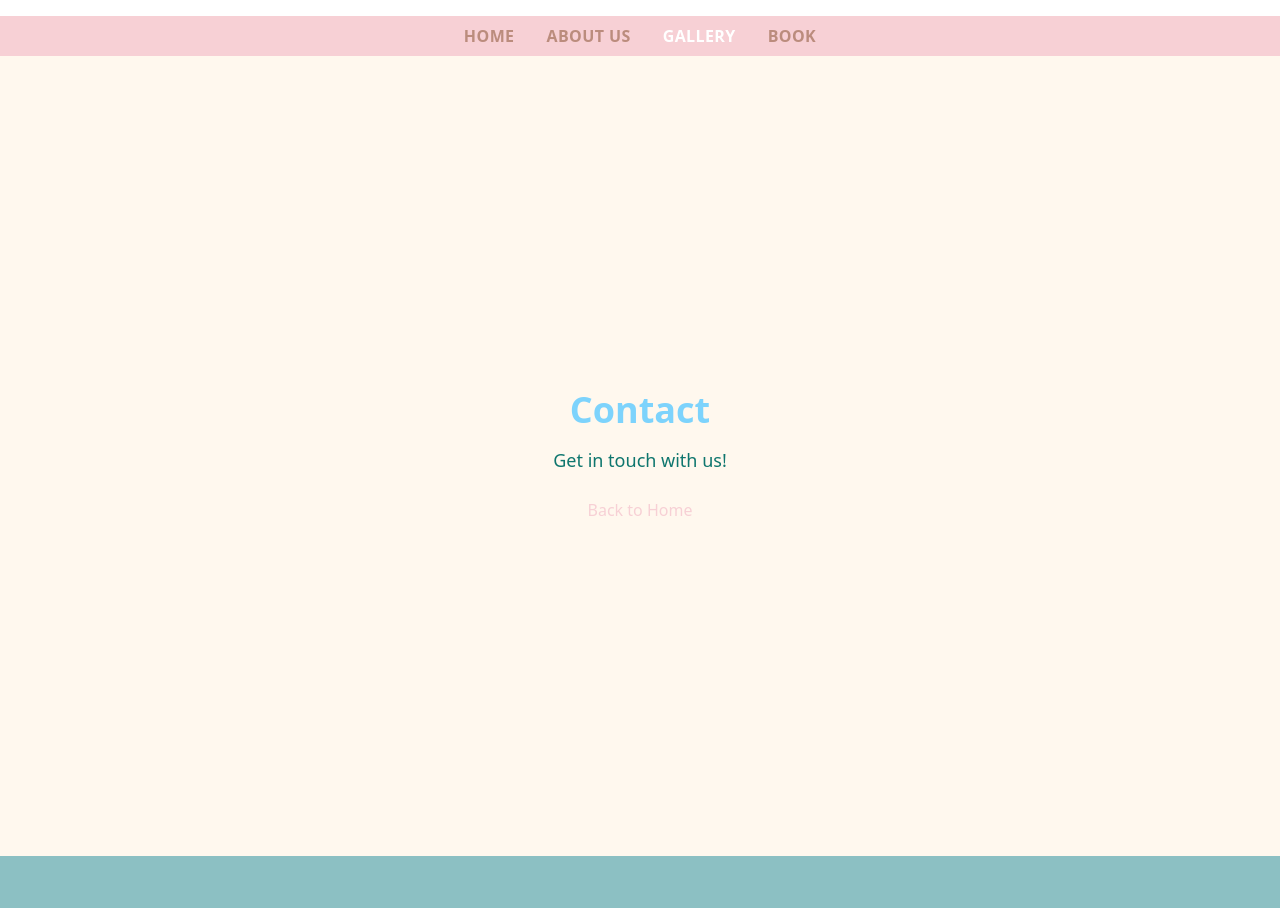
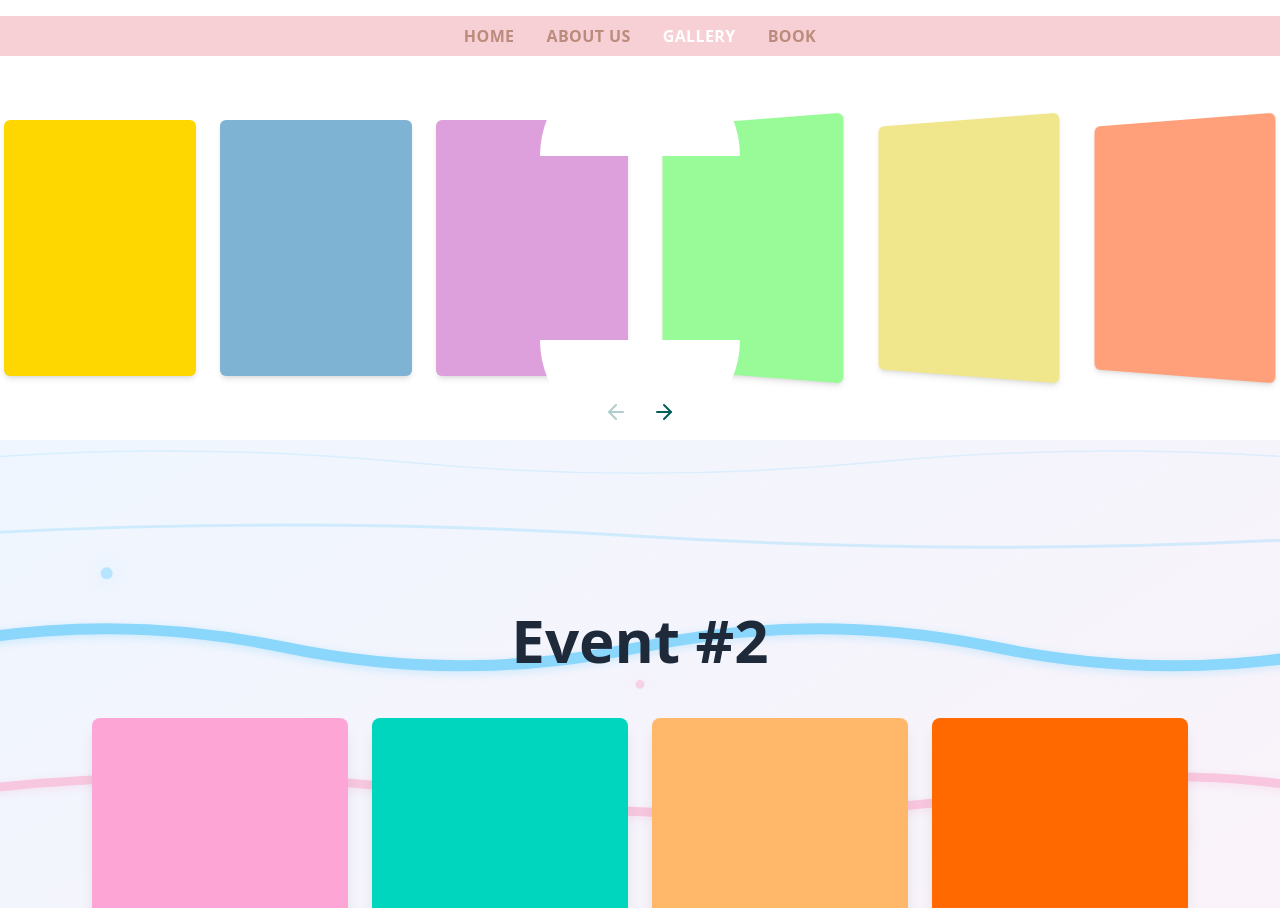
Before and after one commit to Jomar77/SEBS-Website, a React (Vite) app in the folder sebs-website/: page /gallery in a window 1280 px wide. Shown: the part 100-1008 px from the top of the page. Built offline with nearby package versions, Linux system fonts and the light colour scheme.

Commit message:
Gallery things

```diff
--- a/sebs-website/package.json
+++ b/sebs-website/package.json
@@ -15,6 +15,7 @@
     "@fullcalendar/react": "^6.1.17",
     "@tailwindcss/vite": "^4.1.4",
     "gsap": "^3.13.0",
+    "lucide-react": "^0.525.0",
     "react": "^19.0.0",
     "react-dom": "^19.0.0",
     "react-icons": "^5.5.0",
--- /dev/null
+++ b/sebs-website/src/Components/Gallery/ParallaxCarousel.css
@@ -0,0 +1,87 @@
+/* filepath: c:\Users\jomna\Documents\GitHub\SEBS-Website\sebs-website\src\Components\Gallery\ParallaxCarousel.css */
+.curved-carousel-container {
+  width: 100%;
+  height: 500px;
+  overflow: hidden;
+  position: relative;
+  background: linear-gradient(135deg, #f8fafc 0%, #e2e8f0 100%);
+  display: flex;
+  align-items: center;
+  justify-content: center;
+}
+
+.curved-carousel {
+  position: relative;
+  width: 100%;
+  height: 100%;
+  perspective: 1200px;
+  perspective-origin: center center;
+}
+
+.carousel-cards {
+  position: absolute;
+  top: 50%;
+  left: 50%;
+  transform: translate(-50%, -50%);
+  transform-style: preserve-3d;
+  width: 100%;
+  height: 100%;
+}
+
+.carousel-card {
+  position: absolute;
+  width: 280px;
+  height: 320px;
+  border-radius: 20px;
+  box-shadow: 0 20px 40px rgba(0, 0, 0, 0.2);
+  cursor: pointer;
+  top: 50%;
+  left: 50%;
+  transform: translate(-50%, -50%);
+  transition: all 0.3s ease;
+  backface-visibility: hidden;
+}
+
+.carousel-controls {
+  position: absolute;
+  top: 50%;
+  transform: translateY(-50%);
+  left: 2rem;
+  right: 2rem;
+  display: flex;
+  justify-content: space-between;
+  pointer-events: none;
+  z-index: 10;
+}
+
+.carousel-controls button {
+  pointer-events: auto;
+}
+
+/* Mobile Responsive */
+@media (max-width: 768px) {
+  .curved-carousel-container {
+    height: 400px;
+  }
+
+  .carousel-card {
+    width: 200px;
+    height: 240px;
+  }
+
+  .carousel-controls {
+    left: 1rem;
+    right: 1rem;
+  }
+}
+
+@media (max-width: 480px) {
+  .curved-carousel-container {
+    height: 350px;
+  }
+
+  .carousel-card {
+    width: 160px;
+    height: 200px;
+  }
+}
--- /dev/null
+++ b/sebs-website/src/Components/Gallery/ParallaxCarousel.jsx
@@ -0,0 +1,70 @@
+import React, { useState } from 'react';
+import { ArrowLeft, ArrowRight } from 'lucide-react';
+
+const CarouselWithMask = ({ panels }) => {
+  const [index, setIndex] = useState(0);
+  const visibleCount = 4;
+
+  const handlePrev = () => {
+    setIndex((prev) => Math.max(prev - 1, 0));
+  };
+
+  const handleNext = () => {
+    setIndex((prev) => Math.min(prev + 1, panels.length - visibleCount));
+  };
+
+  return (
+    <div className="relative w-full bg-white py-16 overflow-hidden">
+      {/* Top semi-circle */}
+      <div className="absolute top-0 left-1/2 -translate-x-1/2 z-20 pointer-events-none">
+        <svg width="200" height="100" viewBox="0 0 200 100">
+          <path d="M0,100 A100,100 0 0,1 200,100" fill="white" />
+        </svg>
+      </div>
+
+      {/* Carousel container */}
+      <div className="flex justify-center items-center gap-4 relative z-10">
+        <div className="flex gap-6 transition-transform duration-500" style={{ transform: `translateX(-${index * 25}%)` }}>
+          {panels.map((color, i) => (
+            <div
+              key={i}
+              className="w-48 h-64 rounded-md shadow-md"
+              style={{
+                backgroundColor: color,
+                transform: 'perspective(600px) rotateY(' + (i < index ? 20 : i > index + visibleCount - 1 ? -20 : 0) + 'deg)',
+                transition: 'transform 0.5s ease',
+              }}
+            ></div>
+          ))}
+        </div>
+      </div>
+
+      {/* Bottom semi-circle */}
+      <div className="absolute bottom-0 left-1/2 -translate-x-1/2 z-20 pointer-events-none">
+        <svg width="200" height="100" viewBox="0 0 200 100">
+          <path d="M0,0 A100,100 0 0,0 200,0" fill="white" />
+        </svg>
+      </div>
+
+      {/* Navigation buttons */}
+      <div className="absolute bottom-4 left-1/2 -translate-x-1/2 z-30 flex gap-6">
+        <button
+          onClick={handlePrev}
+          disabled={index === 0}
+          className="text-teal-800 disabled:opacity-30"
+        >
+          <ArrowLeft />
+        </button>
+        <button
+          onClick={handleNext}
+          disabled={index >= panels.length - visibleCount}
+          className="text-teal-800 disabled:opacity-30"
+        >
+          <ArrowRight />
+        </button>
+      </div>
+    </div>
+  );
+};
+
+export default CarouselWithMask;
--- /dev/null
+++ b/sebs-website/src/Components/Gallery/RecentEvent.jsx
@@ -0,0 +1,43 @@
+import WavePattern from '../Common/WavePattern';
+import { Link } from 'react-router-dom';
+
+export default function RecentEvent() {
+  return (
+    <div className="relative min-h-screen w-full overflow-hidden bg-gradient-to-br from-blue-50 to-pink-50">
+      {/* Wave Pattern Background */}
+      <div className="absolute inset-0 z-0">
+        <WavePattern />
+      </div>
+
+      {/* Content Overlay */}
+      <div className="relative z-10 flex flex-col items-center justify-center min-h-screen p-8">
+        {/* Event Title */}
+        <h1 className="text-6xl font-bold text-gray-800 mb-12 text-center">
+          Event #2
+        </h1>
+
+        {/* Colored Squares Grid */}
+        <div className="grid grid-cols-2 lg:grid-cols-4 gap-6 mb-12">
+          {/* Pink Square */}
+          <div className="w-64 h-64 bg-pink-300 rounded-lg shadow-lg hover:shadow-xl transition-shadow duration-300 hover:scale-105 transform transition-transform"></div>
+
+          {/* Teal Square */}
+          <div className="w-64 h-64 bg-teal-400 rounded-lg shadow-lg hover:shadow-xl transition-shadow duration-300 hover:scale-105 transform transition-transform"></div>
+
+          {/* Orange Square */}
+          <div className="w-64 h-64 bg-orange-300 rounded-lg shadow-lg hover:shadow-xl transition-shadow duration-300 hover:scale-105 transform transition-transform"></div>
+
+          {/* Red-Orange Square */}
+          <div className="w-64 h-64 bg-orange-500 rounded-lg shadow-lg hover:shadow-xl transition-shadow duration-300 hover:scale-105 transform transition-transform"></div>
+        </div>
+
+        {/* Look Button */}
+        <Link to="/gallery">
+          <button className="btn btn-lg bg-pink-400 hover:bg-pink-500 text-white font-semibold px-12 py-4 rounded-full shadow-lg hover:shadow-xl transition-all duration-300 transform hover:scale-105 border-none">
+            Look!
+          </button>
+        </Link>
+      </div>
+    </div>
+  );
+}
--- a/sebs-website/src/Components/Index/GallerySection/GallerySection.jsx
+++ b/sebs-website/src/Components/Index/GallerySection/GallerySection.jsx
@@ -2,7 +2,7 @@ import { useState, useEffect, useRef } from 'react';
 import { gsap } from 'gsap';
 import { ScrollTrigger } from 'gsap/ScrollTrigger';
 import { Link } from 'react-router-dom';
-import PolaroidCard from "../../Common/PolaroidCard/PolaroidCard";
+import PolaroidCard from "../../Common/PolaroidCard";
 
 gsap.registerPlugin(ScrollTrigger);
 
--- a/sebs-website/src/Components/Index/ServiceSection/ServiceSection.jsx
+++ b/sebs-website/src/Components/Index/ServiceSection/ServiceSection.jsx
@@ -2,7 +2,7 @@ import { useEffect, useRef } from 'react';
 import { gsap } from 'gsap';
 import { ScrollTrigger } from 'gsap/ScrollTrigger';
 import ServiceCard from './ServiceCards';
-import WavePattern from './WavePattern';
+import WavePattern from '../../Common/WavePattern';
 
 gsap.registerPlugin(ScrollTrigger);
 
--- a/sebs-website/src/Routes/Gallery.jsx
+++ b/sebs-website/src/Routes/Gallery.jsx
@@ -1,13 +1,27 @@
+// src/components/BentCarousel.js
+
+import CurvedCarousel from "../Components/Gallery/ParallaxCarousel";
+import RecentEvent from "../Components/Gallery/RecentEvent";
+
 export default function Gallery() {
+  // Sample gallery data for event planning business
+  const galleryPanels = [
+    '#FF7F50', // Coral - Wedding Ceremony
+    '#FFD700', // Gold - Corporate Event
+    '#7FB3D3', // Sky Blue - Birthday Party
+    '#DDA0DD', // Plum - Anniversary
+    '#98FB98', // Light Green - Baby Shower
+    '#F0E68C', // Khaki - Graduation
+    '#FFA07A', // Light Salmon - Engagement
+    '#87CEEB'  // Sky Blue - Reunion
+  ];
+
   return (
-    <div className="flex flex-col items-center justify-center h-screen bg-base-100">
-      <h1 className="text-4xl font-bold text-primary">Contact</h1>
-      <p className="mt-4 text-lg text-base-content">
-        Get in touch with us!
-      </p>
-      <a href="/" className="mt-6 text-secondary hover:underline">
-        Back to Home
-      </a>
-    </div>
+    <>
+      <div>
+        <CurvedCarousel panels={galleryPanels} />
+        <RecentEvent />
+      </div>
+    </>
   );
 }
```
Also changed, not shown: sebs-website/src/Components/Common/PolaroidCard.jsx (renamed from sebs-website/src/Components/Common/PolaroidCard/PolaroidCard.jsx), sebs-website/src/Components/Common/WavePattern.jsx (renamed from sebs-website/src/Components/Index/ServiceSection/WavePattern.jsx), 1 other file (tests, documents, lock files or other folders).
